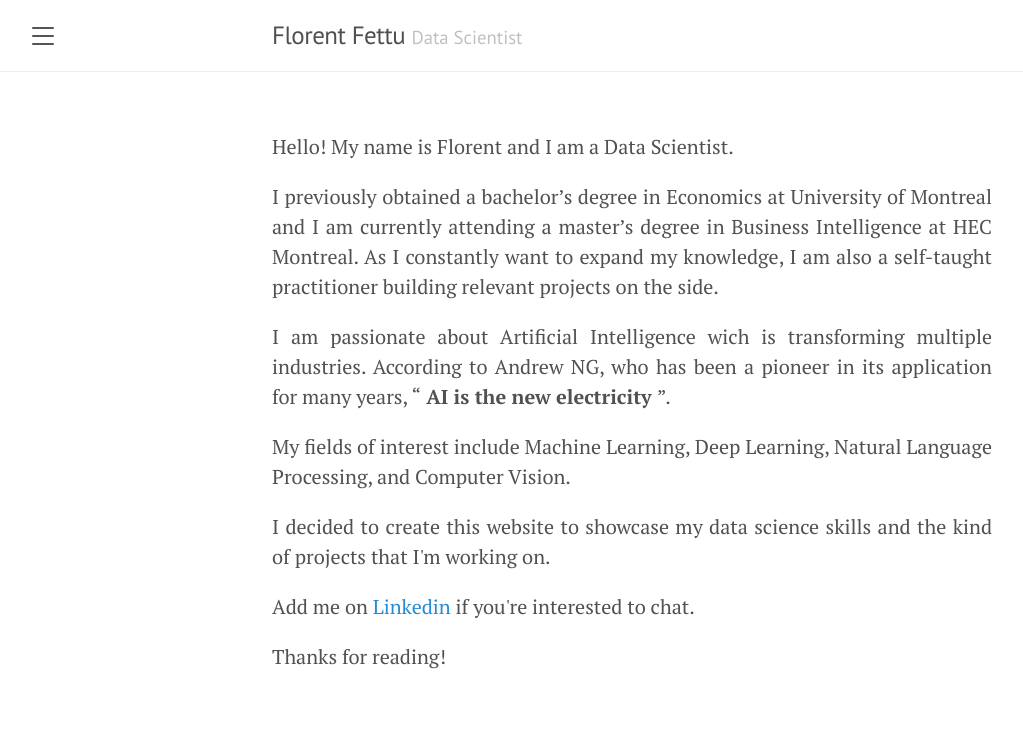
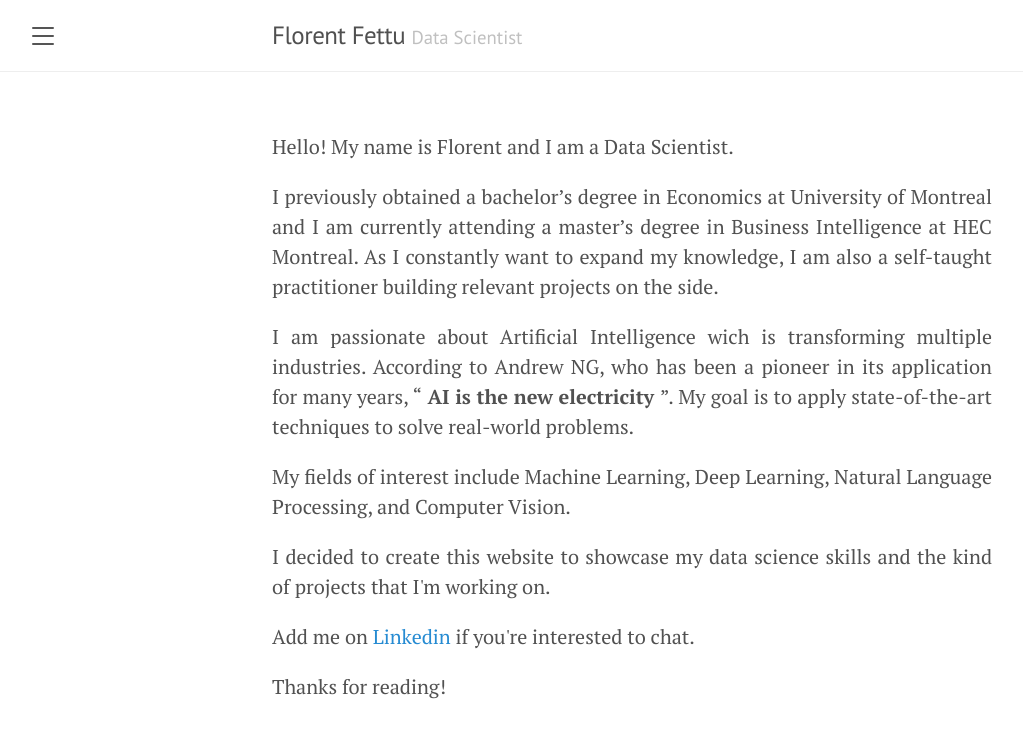
Before and after one commit to florentfettu/florentfettu.github.io, a Jekyll site: the page built from index.html, in a window 1280 px wide. Shown: the top 738 px of the page, without its empty margins (8-1031 px from the left). Built offline with Jekyll 4.4.1, drawn with Linux system fonts in a browser that asks for light colours; nearby versions of some CDN libraries; the list of posts is cut into pages by our own code.

Commit message:
Update index.html

```diff
--- a/index.html
+++ b/index.html
@@ -9,7 +9,7 @@ title: Home
   As I constantly want to expand my knowledge, I am also a self-taught practitioner building relevant projects on the side. </p>
 
 <p align="justify"> I am passionate about Artificial Intelligence wich is transforming multiple industries. According to Andrew NG, who has been a pioneer in its application for many years,
-  <q><b> AI is the new electricity </b></q>.
+  <q><b> AI is the new electricity </b></q>. My goal is to apply state-of-the-art techniques to solve real-world problems.</p>
 
 <p align="justify"> My fields of interest include Machine Learning, Deep Learning, Natural Language Processing, and Computer Vision. </p>
 
```
